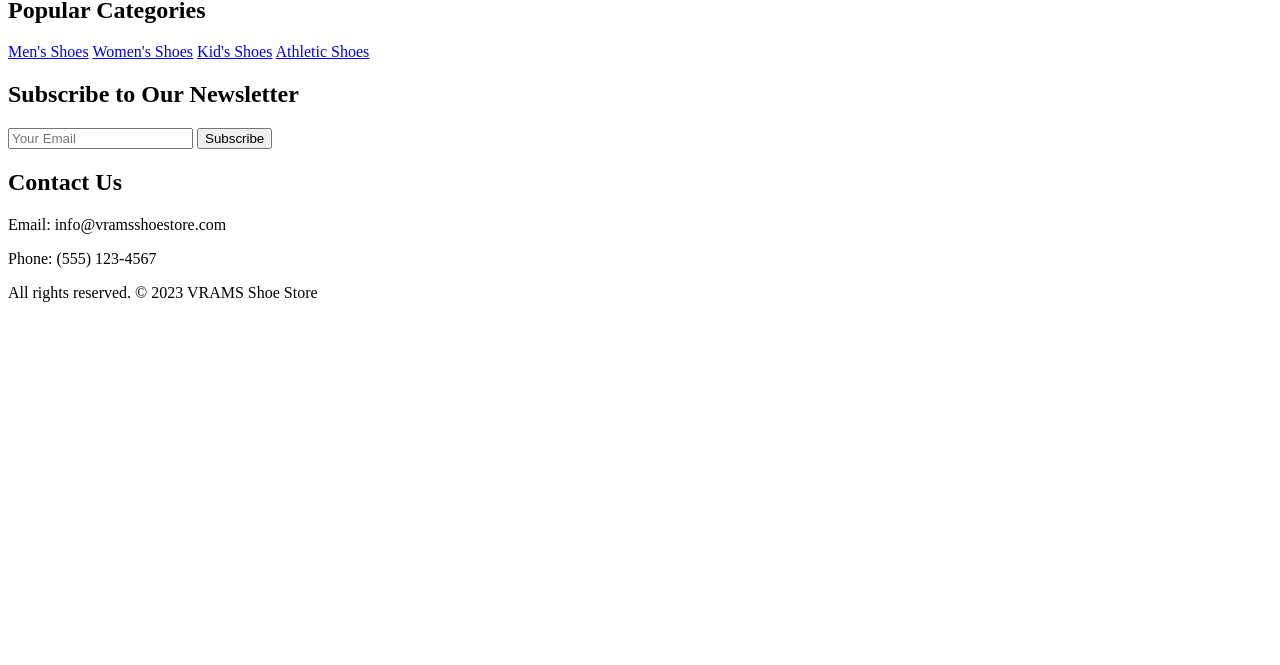
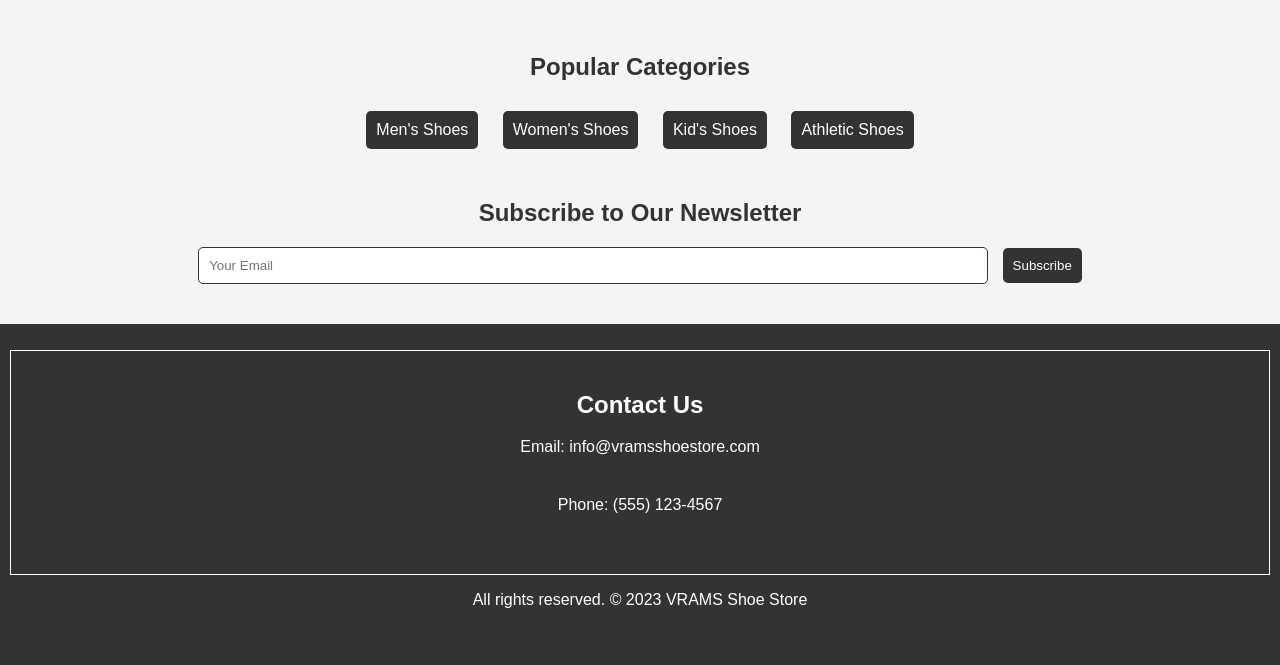
Before and after one commit to sanojkumaroad/-Databases-CSCI-466-NiU-DatabasesProject-, a PHP site: page /mainVRAMS.php in a window 1280 px wide. Shown: the part 1001-1666 px from the top of the page. Before the commit the page ends 1303 px from the top, so only its background shows below. Run offline with PHP 8.4, Linux system fonts and the light colour scheme.

Commit message:
Update stylesmainVRAMS.css

```diff
--- a/css/stylesmainVRAMS.css
+++ b/css/stylesmainVRAMS.css
@@ -1,71 +1,165 @@
-<!DOCTYPE HTML>
-<html lang="en">
-    <head>
-        <title> VRAMS Shoe Store </title>
-        <link rel="stylesheet" href="stylesmainVRAMS.css">
-    </head>
-  <body>
+        body {
+            font-family: Arial, sans-serif;
+            margin: 0;
+            padding: 0;
+            background-color: #f4f4f4;
+            color: #333;
+        }
 
-    <header>
-        <div class="navbar" id="navbar">
-            <a href="mainVRAMS.php"><img src="VRAMSLogo.png" alt="VRAMS logo" width="120" height="80"></a>
-            <a href="shop.php">Shop</a>
-            <a href="InventoryCheck.php">Inventory</a>
-            <a href="AboutUs.php">About Us</a>
-            <a href="Contact.php">Contact</a>
-            <a href="Login.php">Login/Sign Up</a>
-            <a href="cart.php">Cart</a>
-            <a href="javascript:void(0);" class="icon" onclick="myFunction()"> &#9776; </a>
-        </div>
-    </header>
+        header {
+            background-color: #333;
+            color: #fff;
+            text-align: center;
+            padding: 1em 0;
+        }
 
-    <h1> VRAMS: Selling Quality Shoes </h1>
-    <p>Put your best foot forward in fashion! Shop the latest trends in footwear at VRAMS and step into style effortlessly.</p>
-    <div class="MainPicture">
-    <img src="MainPicture.png" alt="shoe styles" width="1000" height="auto">
-</div>
+        header a {
+            color: #fff;
+            text-decoration: none;
+            margin: 0 15px;
+        }
 
-    <div class="featured-products">
-        <h2>Featured Products</h2>
-	<img src="featured_product_1.jpg" alt="Featured Product 1">
-        <img src="featured_product_2.jpg" alt="Featured Product 2">
-    </div>
+        .navbar {
+            background-color: #333;
+            overflow: hidden;
+        }
 
-    <div class="popular-categories">
-        <h2>Popular Categories</h2>
-        <a href="#">Men's Shoes</a>
-        <a href="#">Women's Shoes</a>
-        <a href="#">Kid's Shoes</a>
-        <a href="#">Athletic Shoes</a>
-    </div>
+        .navbar a {
+            float: left;
+            display: block;
+            color: white;
+            text-align: center;
+            padding: 14px 16px;
+            text-decoration: none;
+        }
 
-    <div class="subscribe-form">
-        <h2>Subscribe to Our Newsletter</h2>
-        <form action="#" method="post">
-            <input type="email" name="email" placeholder="Your Email" required>
-            <button type="submit">Subscribe</button>
-        </form>
-    </div>
+        .navbar a:hover {
+            background-color: #ddd;
+            color: black;
+        }
 
-<footer>
-    <div class="contact-us">
-        <h2>Contact Us</h2>
-        <p>Email: info@vramsshoestore.com</p>
-        <p>Phone: (555) 123-4567</p>
-    </div>
-    <p>All rights reserved. © 2023 VRAMS Shoe Store</p>
-</footer>
+        .navbar .icon {
+            display: none;
+        }
 
-<!-- This is Responsive Navbar for the Mobile View -->
-    <script>
-        function myFunction() {
-            var x = document.getElementById("navbar");
-            if (x.className === "navbar") {
-                x.className += " responsive";
-            } else {
-                x.className = "navbar";
+        @media screen and (max-width: 600px) {
+            .navbar a:not(:first-child) {display: none;}
+            .navbar a.icon {
+                float: right;
+                display: block;
             }
         }
-    </script>
-  </body>
-</html>
+
+        @media screen and (max-width: 600px) {
+            .navbar.responsive {position: relative;}
+            .navbar.responsive .icon {
+                position: absolute;
+                right: 0;
+                top: 0;
+            }
+            .navbar.responsive a {
+                float: none;
+                display: block;
+                text-align: left;
+            }
+	}
+        main {
+            display: flex;
+            flex-wrap: wrap;
+            justify-content: space-around;
+            padding: 20px;
+        }
+
+        .contact-us {
+            background-color: #333;
+            border: 1px solid #fff;
+            color: #fff;
+            padding: 20px;
+            margin: 10px;
+            text-align: center;
+        }
+
+        footer {
+            background-color: #333;
+            color: #fff;
+            text-align: center;
+            padding: 1em 0;
+        }
+
+        footer a {
+            color: #fff;
+            text-decoration: none;
+            margin: 0 15px;
+        }
+
+        h1 {
+            font-family: 'Bernard MT', cursive;
+            text-align: center;
+            margin: 20px 0;
+        }
+
+        p {
+            text-align: center;
+            margin-bottom: 40px;
+	}
+
+        .MainPicture {
+        text-align: center;
+        margin: 40px 0;
+    }
+
+    .MainPicture img {
+        width: 1000px;
+        height: auto;
+        margin: 10px auto;
+        display: block;
+    }
+
+
+        .featured-products {
+            text-align: center;
+            margin: 40px 0;
+	}
+        .featured-products img {
+            width: 80%;
+            max-width: 300px;
+            height: auto;
+            margin: 10px;
+        }
+
+        .popular-categories {
+            text-align: center;
+            margin: 40px 0;
+        }
+
+        .popular-categories a {
+            display: inline-block;
+            margin: 10px;
+            padding: 10px;
+            text-decoration: none;
+            background-color: #333;
+            color: #fff;
+            border-radius: 5px;
+        }
+
+        .subscribe-form {
+            text-align: center;
+            margin: 40px 0;
+        }
+
+        .subscribe-form input[type="email"] {
+            padding: 10px;
+            width: 60%;
+            margin-right: 10px;
+            border: 1px solid #333;
+            border-radius: 5px;
+        }
+
+        .subscribe-form button {
+            padding: 10px;
+            background-color: #333;
+            color: #fff;
+            border: none;
+            border-radius: 5px;
+            cursor: pointer;
+        }
```
